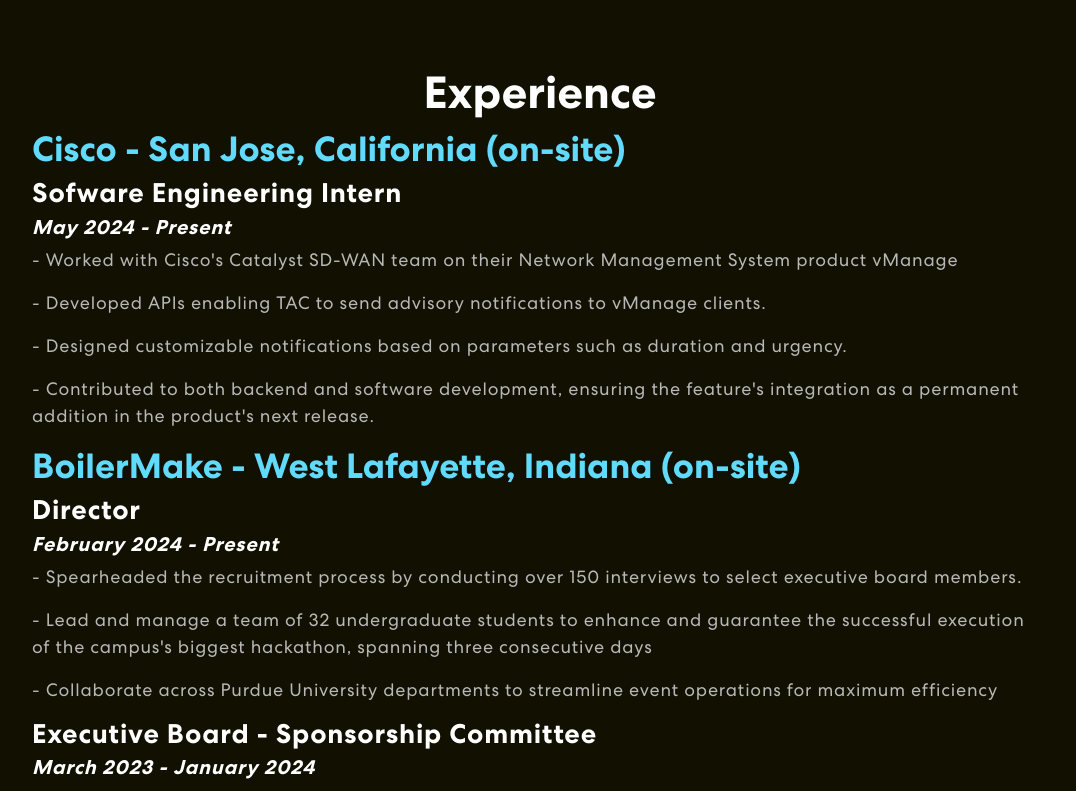
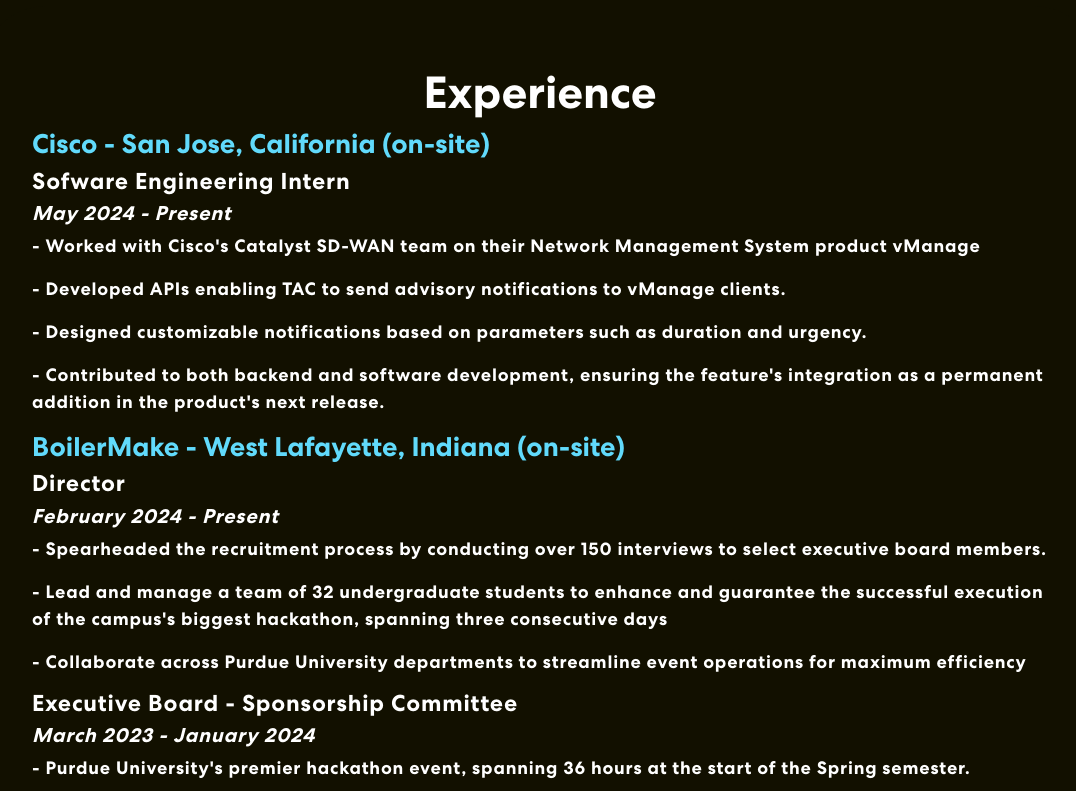
Before and after one commit to sanjheeg/personal_website, a React (Create React App) app: page / in a window 1280 px wide. Shown: the part 2560-3351 px from the top of the page, without its empty margins (100-1176 px from the left). Built offline with nearby package versions, Linux system fonts and the light colour scheme.

Commit message:
make text smaller

```diff
--- a/src/App.css
+++ b/src/App.css
@@ -661,14 +661,14 @@
 }
 
 .experience h3 {
-	font-size: 35px;
+	font-size: 27px;
 	font-weight: 700;
   text-align: left;
   color:#61dafb;
 }
 
 .experience h4 {
-  font-size: 27px;
+  font-size: 23px;
   font-weight: 700;
   letter-spacing: 0.8px;
   line-height: 1.1em;
@@ -685,8 +685,9 @@
 }
 
 .experience p {
-  color: #B8B8B8;
+  /*color: #B8B8B8;*/
   font-size: 18px;
+  font-weight: 700;
   letter-spacing: 0.8px;
   line-height: 1.5em;
   text-align: left;
```
